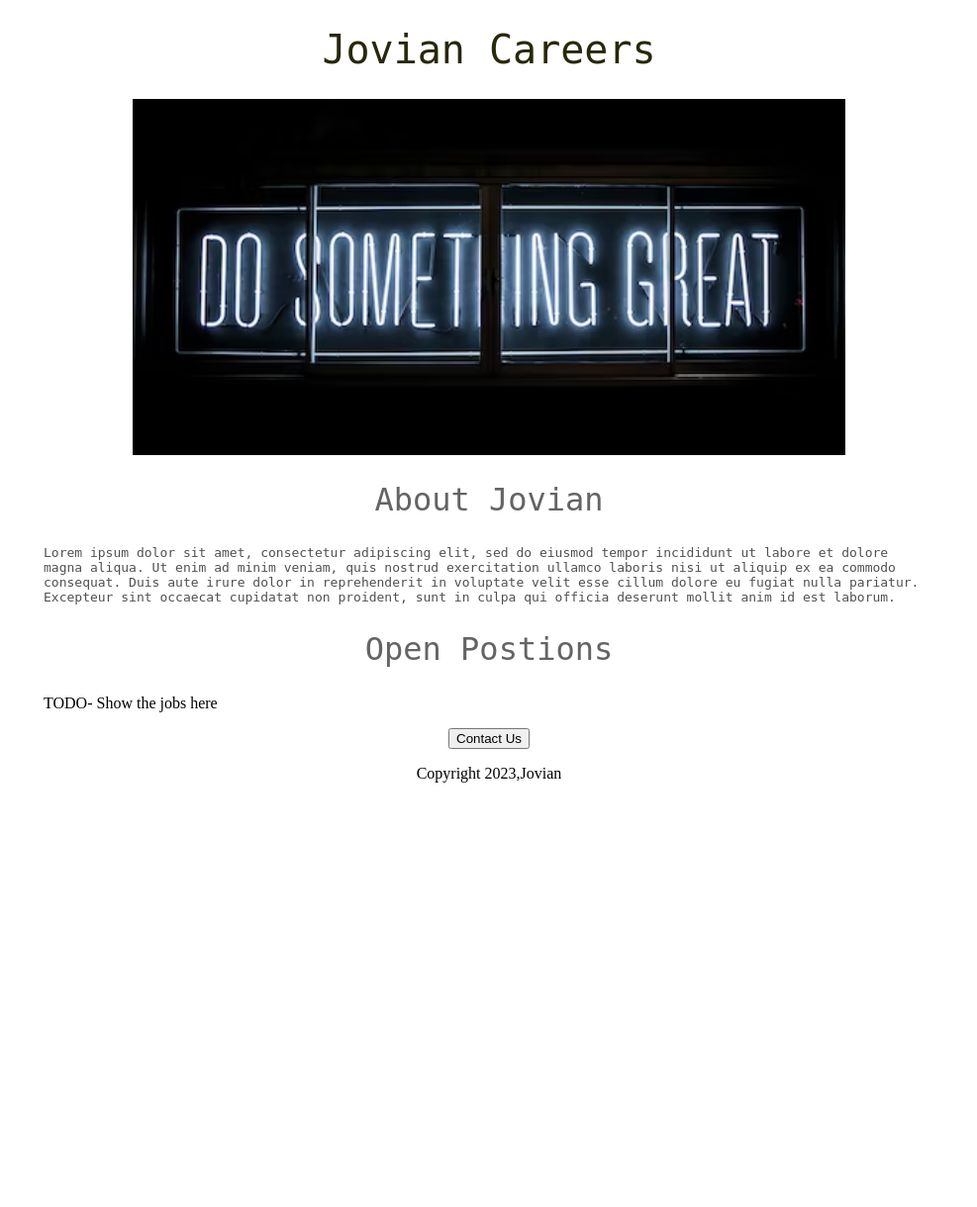
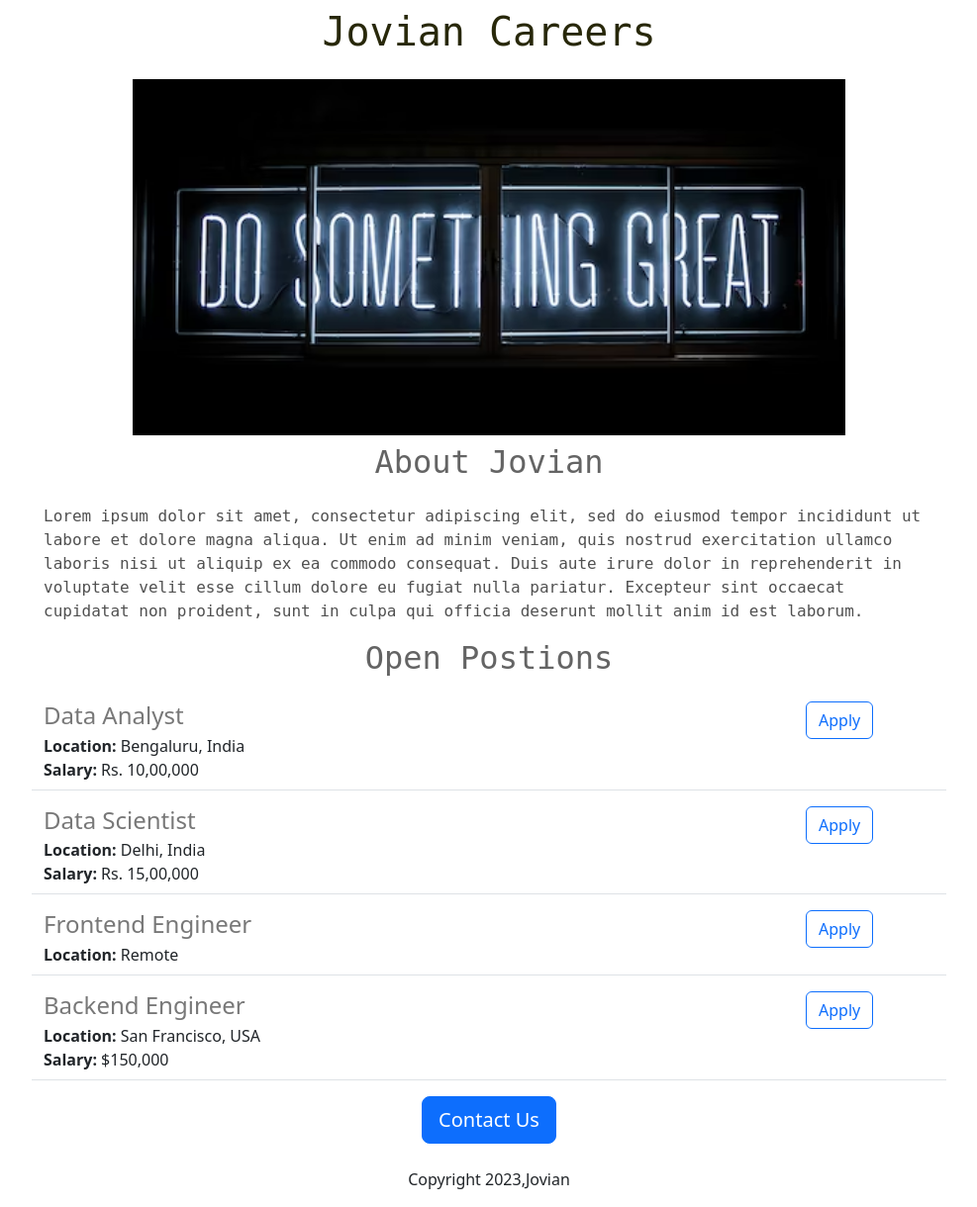
Before and after one commit to jk1072/jovian-careers-website, a Flask app: page / in a window 1280 px wide. Shown: the whole page at 99% size, without its empty margins (146-1133 px from the left). Before the commit the page ends 791 px from the top, so only its background shows below. Run offline with Flask 2, Linux system fonts and the light colour scheme.

Commit message:
added dynamic data and api route

```diff
--- a/app.py
+++ b/app.py
@@ -1,8 +1,38 @@
-from flask import Flask,render_template
+from flask import Flask, render_template, jsonify
 app=Flask(__name__)
+
+JOBS = [
+  {
+    'id': 1,
+    'title': 'Data Analyst',
+    'location': 'Bengaluru, India',
+    'salary': 'Rs. 10,00,000'
+  },
+  {
+    'id': 2,
+    'title': 'Data Scientist',
+    'location': 'Delhi, India',
+    'salary': 'Rs. 15,00,000'
+  },
+  {
+    'id': 3,
+    'title': 'Frontend Engineer',
+    'location': 'Remote'
+  },
+  {
+    'id': 4,
+    'title': 'Backend Engineer',
+    'location': 'San Francisco, USA',
+    'salary': '$150,000'
+  }
+]
 
 @app.route("/")
 def hello_world():
-  return render_template('home.html')
+  return render_template('home.html',jobs=JOBS,company_name='Jovian')
+
+@app.route("/api/jobs")
+def list_jobs():
+  return jsonify(JOBS)
 if __name__ == '__main__':
   app.run(host='0.0.0.0', debug=True)
--- a/templates/home.html
+++ b/templates/home.html
@@ -4,7 +4,8 @@
   <meta charset="UTF-8">
   <meta http-equiv="X-UA-Compatible" content="IE=edge">
   <meta name="viewport" content="width=device-width, initial-scale=1.0">
-  <title>Jovian Careers</title>
+  <title>{{company_name}}</title>
+  <link href="https://cdn.jsdelivr.net/npm/bootstrap@5.3.0-alpha1/dist/css/bootstrap.min.css" rel="stylesheet" integrity="sha384-GLhlTQ8iRABdZLl6O3oVMWSktQOp6b7In1Zl3/Jr59b6EGGoI1aFkw7cmDA6j6gD" crossorigin="anonymous">
   <style>
     h1{
         font-size:40px;
@@ -19,7 +20,7 @@
       object-fit:cover;
       display: block;
     margin: 0 auto;
-/*       align-items:center; */
+      align-items:center;
     }
     h2{
       font-family: monospace;
@@ -41,17 +42,21 @@
 </head>
 <body>
   <div id="container">
-      <h1>Jovian Careers</h1>
-    <img id="banner"src="https://jovian-careers-website.jatin2702.repl.co/static/banner.jpeg" alt="sorry" height="320">
+      <h1 class="text-center mt-2 mb-4">{{company_name}} Careers</h1>
+    <img class="img-fluid"id="banner"src="https://jovian-careers-website.jatin2702.repl.co/static/banner.jpeg" alt="sorry" height="320">
 
   <!--   Hello there, you'll learn about the job openings at Jovain here. -->
-    <h2>About Jovian</h2>
+    <h2 class="mt-2 mb-4">About Jovian</h2>
     <p class="bodytext">Lorem ipsum dolor sit amet, consectetur adipiscing elit, sed do eiusmod tempor incididunt ut labore et dolore magna aliqua. Ut enim ad minim veniam, quis nostrud exercitation ullamco laboris nisi ut aliquip ex ea commodo consequat. Duis aute irure dolor in reprehenderit in voluptate velit esse cillum dolore eu fugiat nulla pariatur. Excepteur sint occaecat cupidatat non proident, sunt in culpa qui officia deserunt mollit anim id est laborum.</p>
-    <h2>Open Postions</h2>
-    <p>TODO- Show the jobs here</p>
+    <h2 class="mt-2 mb-4">Open Postions</h2>
+    <div>
+        {% for job in jobs %}
+          {% include 'jobitem.html' %}
+        {% endfor %}
+      </div>
     <div style="text-align:center;">
-      <button >Contact Us</button>
-      <p>Copyright 2023,Jovian</p>
+      <button class="btn btn-primary btn-lg">Contact Us</button>
+      <p class="mt-4">Copyright 2023,Jovian</p>
     </div>
 <!--     <button style="text-align:center">Contact Us</button> -->
   </div>
--- /dev/null
+++ b/templates/jobitem.html
@@ -0,0 +1,20 @@
+<div class="border-bottom row" style="margin-bottom:16px;padding-bottom:8px;">
+  <div class="col-10">
+    <h4
+      style="color:rgb(120,120,120); margin-bottom:4px;">
+      {{job['title']}}
+    </h4>
+    <div>
+      <b>Location:</b> {{job['location']}}
+    </div>
+    {% if 'salary' in job %}
+    <div>
+      <b>Salary:</b> {{job['salary']}}
+    </div>
+    {% endif %}
+  </div>
+  <div class="col-2 padding-right:16px">
+    <a href="mailto:hello@jovian.ai?subject=Application%20for%20{{job['title']}}&body=My%20name%3A%20%3Cyour%20name%20here%3E%0D%0A%0D%0AMy%20Resume%20link%3A%20%3Cresume%20link%3E%0D%0A%0D%0AMy%20LinkedIn%20link%3A%20%3Clinkedin%20in%3E%0D%0A%0D%0A" type="button" class="btn btn-outline-primary float-right align-middle" >Apply</a>
+  </div>
+
+</div>
```
